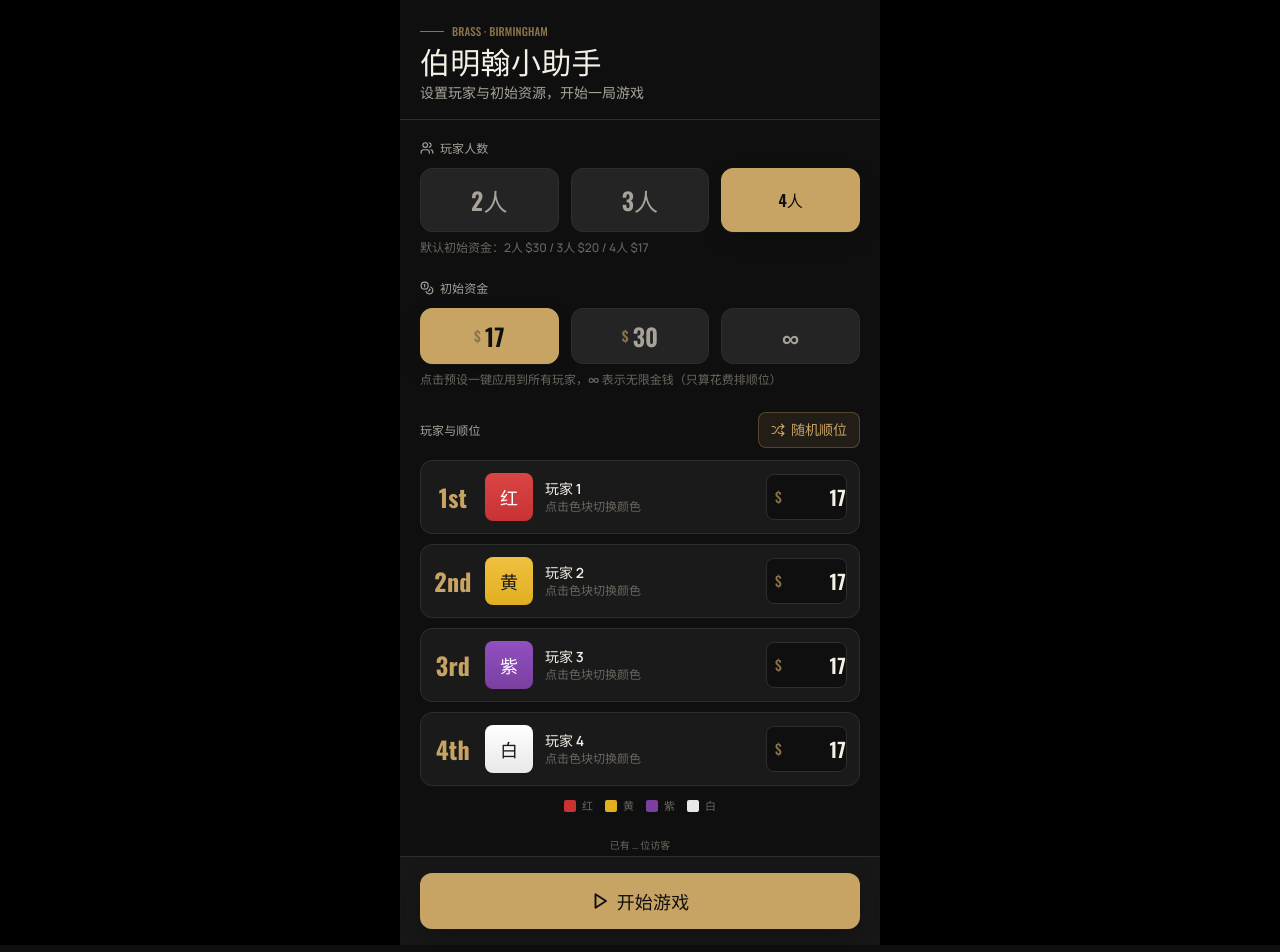
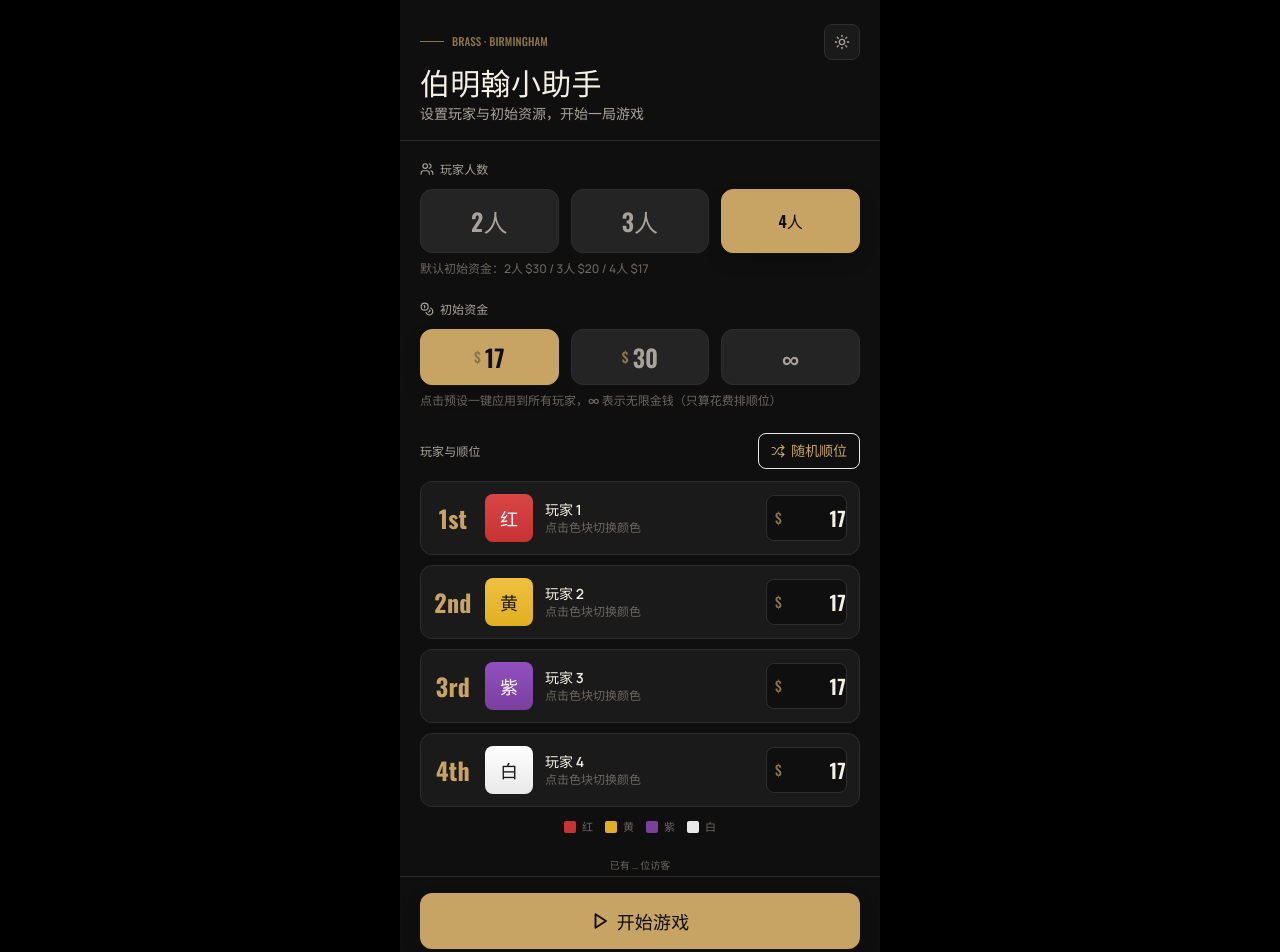
Before and after one commit to cwbbbb/brass-helper, a React (Vite) app: page / in a window 1280 px wide. Shown: the top 952 px of the page. Built offline with nearby package versions, Linux system fonts and the light colour scheme.

Commit message:
feat: 添加深色/浅色主题切换
颜色与阴影改为 CSS 变量驱动，index.css 定义浅色(默认)与深色两套变量，设置页顶栏新增太阳/月亮切换按钮，主题选择持久化到 localStorage，启动前应用避免闪烁。

```diff
--- a/src/App.tsx
+++ b/src/App.tsx
@@ -13,8 +13,8 @@ export default function App() {
 
   // 居中「手机框」：桌面端限制宽度，移动端全屏
   return (
-    <div className="min-h-full w-full flex items-stretch justify-center bg-black">
-      <div className="w-full max-w-[480px] min-h-screen bg-base relative shadow-[0_0_60px_rgba(0,0,0,0.8)]">
+    <div className="min-h-full w-full flex items-stretch justify-center bg-app">
+      <div className="w-full max-w-[480px] min-h-screen bg-base relative shadow-frame">
         {!hydrated ? (
           <div className="flex h-screen items-center justify-center text-ink-mute text-sm">
             加载中…
--- a/src/index.css
+++ b/src/index.css
@@ -2,29 +2,54 @@
 @tailwind components;
 @tailwind utilities;
 
+/* 主题变量：默认浅色，.dark 覆盖为深色 */
 :root {
-  --bg-base: #0f0f0f;
-  --bg-surface: #1a1a1a;
-  --bg-elevated: #242424;
-  --text-primary: #f5f0e6;
-  --text-secondary: #a8a39a;
-  --text-muted: #6b6760;
-  --brass: #c8a464;
-  --brass-dim: #8a7448;
-  --border-subtle: #2e2e2e;
+  --color-base: #f5f0e6;
+  --color-surface: #ffffff;
+  --color-elevated: #ede7d8;
+  --color-line: #d8d2c4;
+  --color-app: #e5e0d4;
+  --color-ink: #1a1a1a;
+  --color-ink-dim: #5a5650;
+  --color-ink-mute: #8a8580;
+  --color-brass: #8a6d2e;
+  --color-brass-dim: #6a5520;
+  --color-brass-deep: #4a3a20;
+  --shadow-inset-top: rgba(0, 0, 0, 0.05);
+  --shadow-card: rgba(0, 0, 0, 0.15);
+  --bg-glow: rgba(138, 109, 46, 0.1);
+  --color-scrollbar: #c0b8a8;
 
   font-family: "Manrope", -apple-system, BlinkMacSystemFont, "Segoe UI",
     Helvetica, Arial, sans-serif;
   line-height: 1.4;
   font-weight: 500;
-  color: var(--text-primary);
-  background-color: var(--bg-base);
+  color: var(--color-ink);
+  background-color: var(--color-base);
 
   font-synthesis: none;
   text-rendering: optimizeLegibility;
   -webkit-font-smoothing: antialiased;
   -moz-osx-font-smoothing: grayscale;
   -webkit-tap-highlight-color: transparent;
+}
+
+.dark {
+  --color-base: #0f0f0f;
+  --color-surface: #1a1a1a;
+  --color-elevated: #242424;
+  --color-line: #2e2e2e;
+  --color-app: #000000;
+  --color-ink: #f5f0e6;
+  --color-ink-dim: #a8a39a;
+  --color-ink-mute: #6b6760;
+  --color-brass: #c8a464;
+  --color-brass-dim: #8a7448;
+  --color-brass-deep: #5c4a2e;
+  --shadow-inset-top: rgba(255, 255, 255, 0.04);
+  --shadow-card: rgba(0, 0, 0, 0.6);
+  --bg-glow: rgba(200, 164, 100, 0.06);
+  --color-scrollbar: #333;
 }
 
 html,
@@ -37,8 +62,8 @@ body,
 
 body {
   background:
-    radial-gradient(1200px 600px at 50% -10%, rgba(200, 164, 100, 0.06), transparent 60%),
-    var(--bg-base);
+    radial-gradient(1200px 600px at 50% -10%, var(--bg-glow), transparent 60%),
+    var(--color-base);
 }
 
 /* 数字字体：Oswald 等宽对齐 */
@@ -83,7 +108,7 @@ button:active:not(:disabled) {
   background: transparent;
 }
 ::-webkit-scrollbar-thumb {
-  background: #333;
+  background: var(--color-scrollbar);
   border-radius: 3px;
 }
 
--- a/src/main.tsx
+++ b/src/main.tsx
@@ -1,7 +1,11 @@
 import { StrictMode } from 'react'
 import { createRoot } from 'react-dom/client'
 import App from './App'
+import { initTheme } from './store/themeStore'
 import './index.css'
+
+// 渲染前应用主题，避免首屏闪烁
+initTheme()
 
 createRoot(document.getElementById('root')!).render(
   <StrictMode>
--- a/src/pages/SetupPage.tsx
+++ b/src/pages/SetupPage.tsx
@@ -1,5 +1,6 @@
 import { type ReactNode, useEffect, useRef } from "react";
 import { useGameStore } from "@/store/gameStore";
+import { useThemeStore } from "@/store/themeStore";
 import {
   COLOR_ORDER,
   INITIAL_MONEY,
@@ -8,7 +9,7 @@ import {
   type PlayerColor,
 } from "@/lib/game";
 import { cn } from "@/lib/utils";
-import { Shuffle, Play, Users, Coins } from "lucide-react";
+import { Shuffle, Play, Users, Coins, Sun, Moon } from "lucide-react";
 
 const COUNT_OPTIONS = [2, 3, 4];
 
@@ -21,6 +22,8 @@ export default function SetupPage() {
   const setAllInitialMoney = useGameStore((s) => s.setAllInitialMoney);
   const setAllUnlimited = useGameStore((s) => s.setAllUnlimited);
   const startGame = useGameStore((s) => s.startGame);
+  const theme = useThemeStore((s) => s.theme);
+  const toggleTheme = useThemeStore((s) => s.toggle);
 
   const count = players.length;
   // 初始资金预设：所有玩家金钱一致时高亮对应档位
@@ -53,9 +56,21 @@ export default function SetupPage() {
     <div className="flex h-full flex-col bg-base text-ink">
       {/* 顶栏 */}
       <header className="px-5 pt-6 pb-4 border-b border-line">
-        <div className="flex items-center gap-2 text-brass-dim text-[11px] font-display tracking-[0.3em] uppercase">
-          <span className="inline-block w-6 h-px bg-brass-dim" />
-          Brass · Birmingham
+        <div className="flex items-center justify-between">
+          <div className="flex items-center gap-2 text-brass-dim text-[11px] font-display tracking-[0.3em] uppercase">
+            <span className="inline-block w-6 h-px bg-brass-dim" />
+            Brass · Birmingham
+          </div>
+          {/* 深浅主题切换 */}
+          <button
+            type="button"
+            onClick={toggleTheme}
+            className="w-9 h-9 flex items-center justify-center rounded-lg text-ink-dim border border-line bg-surface active:bg-elevated transition-colors"
+            aria-label={theme === "dark" ? "切换到浅色" : "切换到深色"}
+            title={theme === "dark" ? "切换到浅色" : "切换到深色"}
+          >
+            {theme === "dark" ? <Sun size={16} /> : <Moon size={16} />}
+          </button>
         </div>
         <h1 className="mt-1 font-display text-3xl font-bold tracking-wide">
           伯明翰小助手
--- /dev/null
+++ b/src/store/themeStore.ts
@@ -0,0 +1,47 @@
+import { create } from "zustand";
+
+export type Theme = "dark" | "light";
+
+const STORAGE_KEY = "brass-helper-theme";
+
+// 默认深色（保持原有视觉）
+function getInitialTheme(): Theme {
+  try {
+    const saved = localStorage.getItem(STORAGE_KEY);
+    if (saved === "light" || saved === "dark") return saved;
+  } catch {
+    /* ignore */
+  }
+  return "dark";
+}
+
+// 把主题写到 <html> class 上，触发 CSS 变量切换
+export function applyTheme(theme: Theme) {
+  const root = document.documentElement;
+  if (theme === "dark") root.classList.add("dark");
+  else root.classList.remove("dark");
+}
+
+interface ThemeStore {
+  theme: Theme;
+  toggle: () => void;
+}
+
+export const useThemeStore = create<ThemeStore>((set, get) => ({
+  theme: getInitialTheme(),
+  toggle: () => {
+    const next: Theme = get().theme === "dark" ? "light" : "dark";
+    try {
+      localStorage.setItem(STORAGE_KEY, next);
+    } catch {
+      /* ignore */
+    }
+    applyTheme(next);
+    set({ theme: next });
+  },
+}));
+
+// 启动时立即应用主题，避免渲染后闪烁
+export function initTheme() {
+  applyTheme(useThemeStore.getState().theme);
+}
--- a/tailwind.config.js
+++ b/tailwind.config.js
@@ -9,19 +9,21 @@ export default {
     },
     extend: {
       colors: {
-        base: "#0f0f0f",
-        surface: "#1a1a1a",
-        elevated: "#242424",
-        line: "#2e2e2e",
+        // 主题色由 CSS 变量驱动，在 index.css 中按 .dark 切换深浅
+        base: "var(--color-base)",
+        surface: "var(--color-surface)",
+        elevated: "var(--color-elevated)",
+        line: "var(--color-line)",
+        app: "var(--color-app)",
         ink: {
-          DEFAULT: "#f5f0e6",
-          dim: "#a8a39a",
-          mute: "#6b6760",
+          DEFAULT: "var(--color-ink)",
+          dim: "var(--color-ink-dim)",
+          mute: "var(--color-ink-mute)",
         },
         brass: {
-          DEFAULT: "#c8a464",
-          dim: "#8a7448",
-          deep: "#5c4a2e",
+          DEFAULT: "var(--color-brass)",
+          dim: "var(--color-brass-dim)",
+          deep: "var(--color-brass-deep)",
         },
         player: {
           red: "#c83232",
@@ -38,8 +40,9 @@ export default {
         sans: ['"Manrope"', "-apple-system", "BlinkMacSystemFont", "sans-serif"],
       },
       boxShadow: {
-        "inset-line": "inset 0 -1px 0 0 rgba(255,255,255,0.04)",
-        card: "0 1px 0 0 rgba(255,255,255,0.03), 0 8px 24px -12px rgba(0,0,0,0.6)",
+        "inset-line": "inset 0 -1px 0 0 var(--shadow-inset-top)",
+        card: "0 1px 0 0 var(--shadow-inset-top), 0 8px 24px -12px var(--shadow-card)",
+        frame: "0 0 60px var(--shadow-card)",
       },
     },
   },
```
